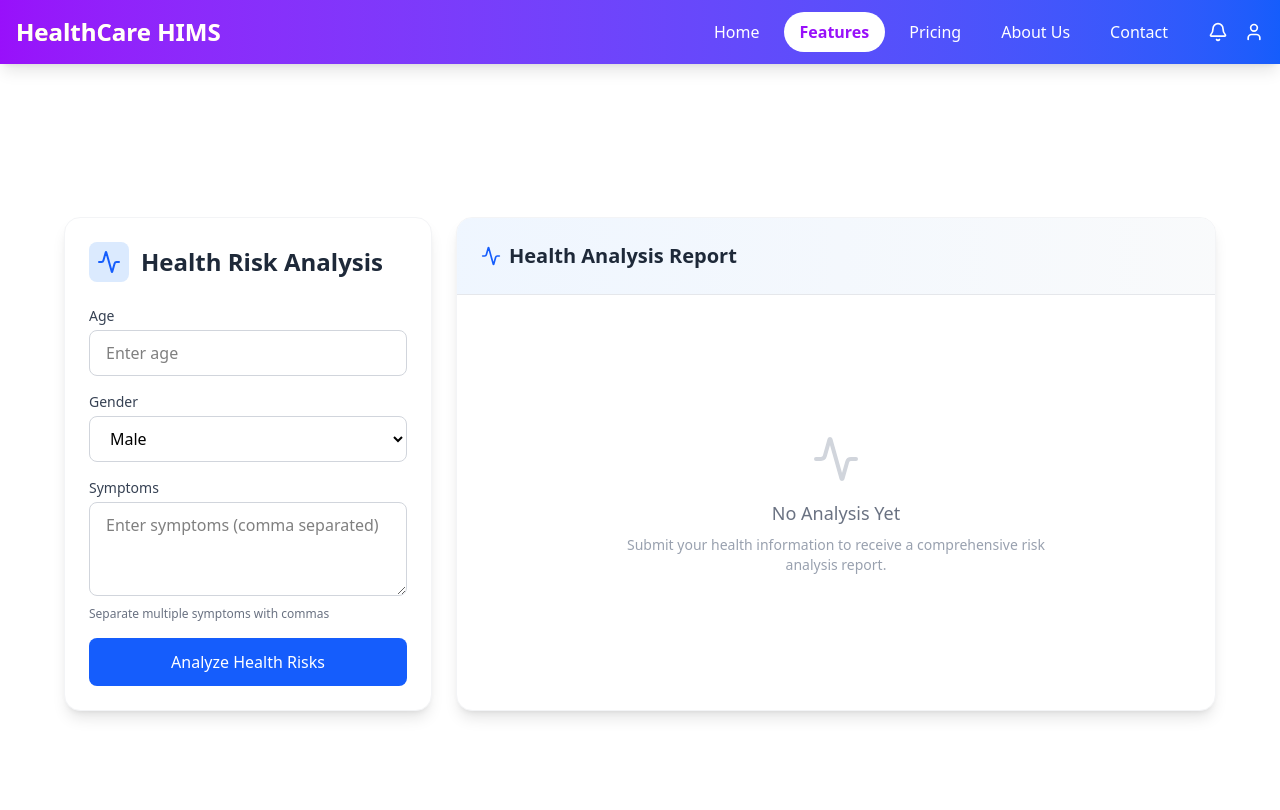
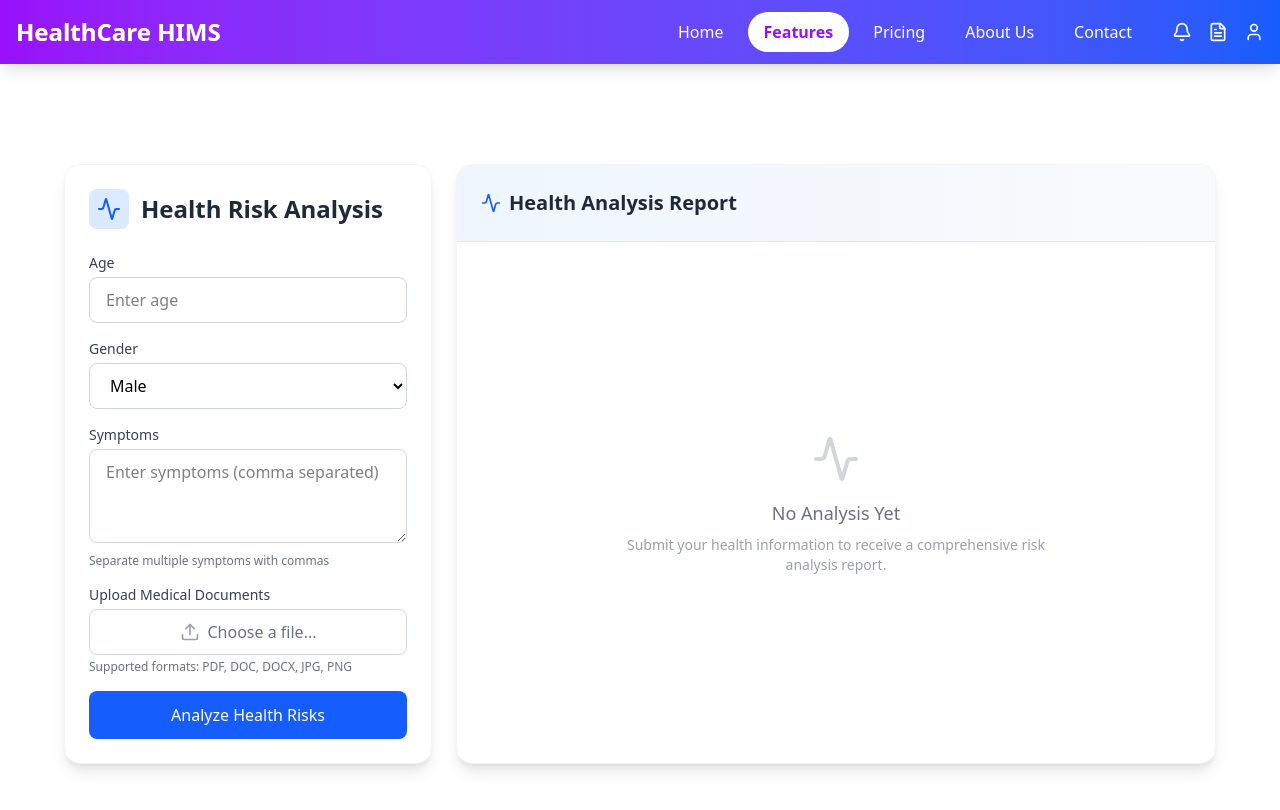
Before and after one commit to Isuru67/sl_person_health_info, a React (Vite) app in the folder frontend/: page /innov in a window 1280 px wide. Shown: the top 810 px of the page. Built offline with nearby package versions, Linux system fonts and the light colour scheme.

Commit message:
update innovation
add file update

```diff
--- a/frontend/src/pages/Innovate.jsx
+++ b/frontend/src/pages/Innovate.jsx
@@ -1,7 +1,7 @@
 import React, { useState } from "react";
 // eslint-disable-next-line no-unused-vars
 import { motion } from 'framer-motion';
-import { User, Bell, Activity } from 'lucide-react';
+import { User, Bell, Activity, FileText, Upload } from 'lucide-react';
 import axios from "axios";
 
 function Innovate() {
@@ -12,6 +12,8 @@ function Innovate() {
     const [error, setError] = useState("");
     const [isLoading, setIsLoading] = useState(false);
     const [activeNav, setActiveNav] = useState('Features');
+    const [selectedFile, setSelectedFile] = useState(null);
+    const [fileName, setFileName] = useState("");
 
     // Navigation animation variants
     const navItem = {
@@ -35,6 +37,14 @@ function Innovate() {
 
     const navItems = ['Home', 'Features', 'Pricing', 'About Us', 'Contact'];
 
+    const handleFileChange = (e) => {
+        const file = e.target.files[0];
+        if (file) {
+            setSelectedFile(file);
+            setFileName(file.name);
+        }
+    };
+
     const handleSubmit = async (e) => {
         e.preventDefault();
         setIsLoading(true);
@@ -48,14 +58,21 @@ function Innovate() {
             return;
         }
 
+        // Create FormData object
+        const formData = new FormData();
+        formData.append('age', age);
+        formData.append('sex', sex);
+        formData.append('symptoms', symptoms);
+        if (selectedFile) {
+            formData.append('file', selectedFile);
+        }
+
         // Format the input as a readable prompt for the backend
         const symptomList = symptoms.split(",").map(s => s.trim()).join(", ");
         const prompt = `The patient is ${age} years old, gender is ${sex}. They have the following symptoms: ${symptomList}. What possible health conditions or risks might they face in the future?`;
 
         try {
-            const response = await axios.post("http://localhost:5555/ino/analyze", {
-                prompt
-            });
+            const response = await axios.post("http://localhost:5555/ino/analyze", formData);
 
             // Extract the answer from the backend response
             const answer = response.data.answer;
@@ -120,6 +137,13 @@ function Innovate() {
                                     className="text-white cursor-pointer"
                                 >
                                     <Bell size={20} />
+                                </motion.div>
+                                <motion.div
+                                    whileHover={{ scale: 1.2 }}
+                                    whileTap={{ scale: 0.9 }}
+                                    className="text-white cursor-pointer"
+                                >
+                                    <FileText size={20} />
                                 </motion.div>
                                 <motion.div
                                     whileHover={{ scale: 1.2 }}
@@ -202,6 +226,27 @@ function Innovate() {
                                     />
                                     <p className="text-xs text-gray-500 mt-1">
                                         Separate multiple symptoms with commas
+                                    </p>
+                                </div>
+
+                                <div>
+                                    <label className="block text-sm font-medium text-gray-700 mb-1">
+                                        Upload Medical Documents
+                                    </label>
+                                    <div className="mt-1 flex items-center">
+                                        <label className="w-full flex items-center justify-center px-4 py-2.5 border border-gray-300 rounded-lg cursor-pointer hover:bg-gray-50">
+                                            <Upload size={20} className="text-gray-400 mr-2" />
+                                            <span className="text-gray-500">{fileName || "Choose a file..."}</span>
+                                            <input
+                                                type="file"
+                                                className="hidden"
+                                                onChange={handleFileChange}
+                                                accept=".pdf,.doc,.docx,.jpg,.jpeg,.png"
+                                            />
+                                        </label>
+                                    </div>
+                                    <p className="text-xs text-gray-500 mt-1">
+                                        Supported formats: PDF, DOC, DOCX, JPG, PNG
                                     </p>
                                 </div>
 
```
